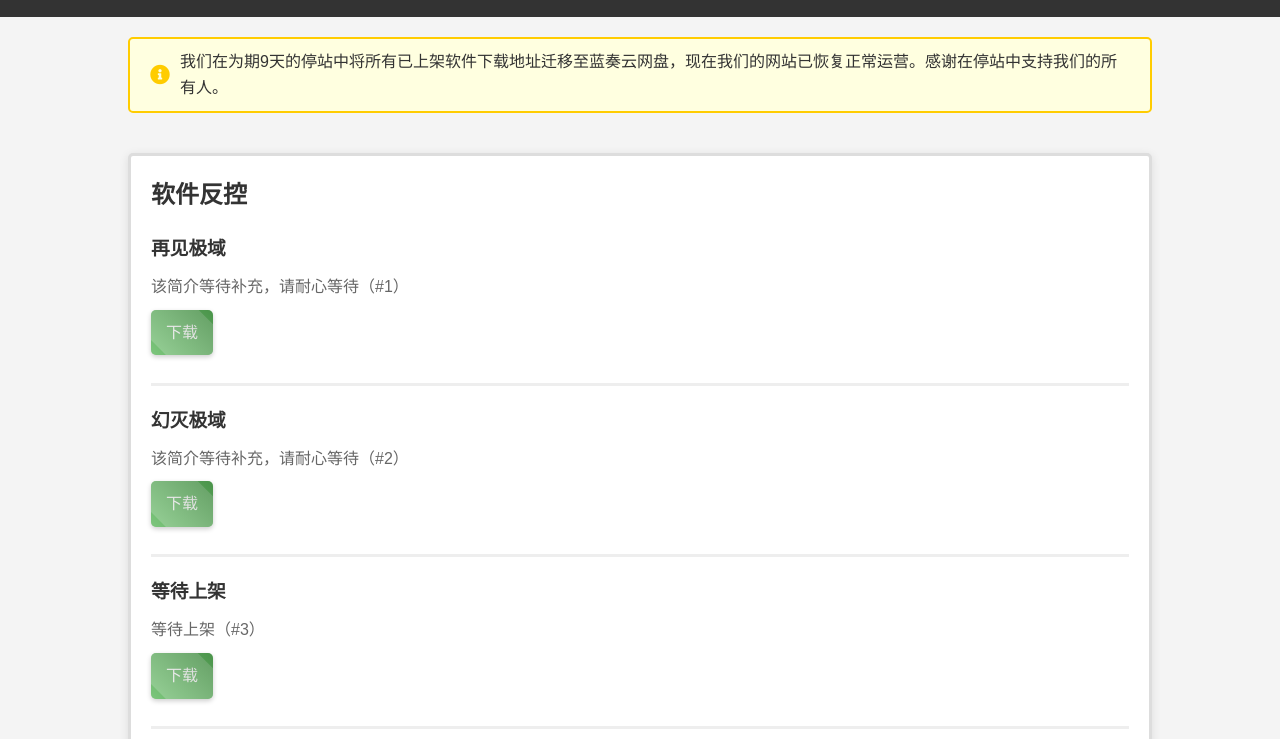
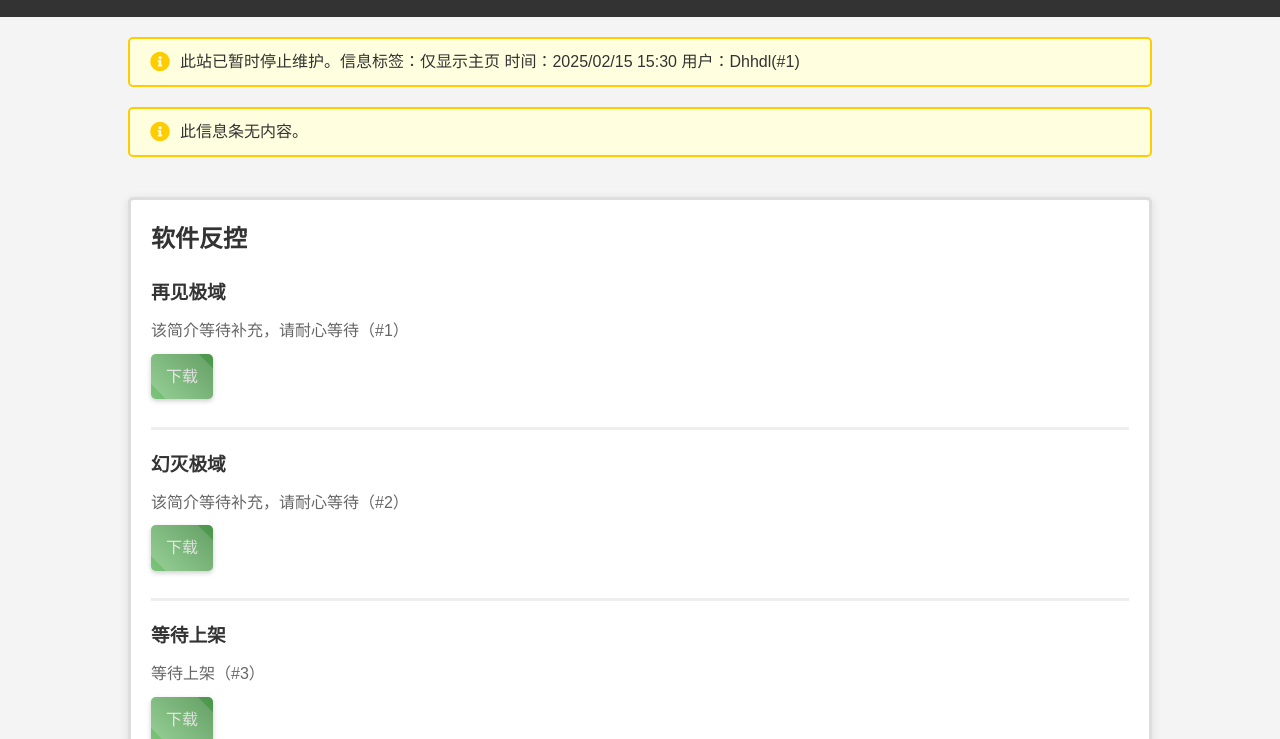
Before and after one commit to dhhdl/dhhdl.github.io, a plain HTML site: page index.html in a window 1280 px wide. Shown: the part 61-800 px from the top of the page. Drawn offline with Linux system fonts and the light colour scheme.

Commit message:
Update index.html

```diff
--- a/index.html
+++ b/index.html
@@ -23,7 +23,10 @@
     </header>
 
     <div class="alert">
-        <i class="fas fa-info-circle"></i> 我们在为期9天的停站中将所有已上架软件下载地址迁移至蓝奏云网盘，现在我们的网站已恢复正常运营。感谢在停站中支持我们的所有人。
+        <i class="fas fa-info-circle"></i> 此站已暂时停止维护。信息标签：仅显示主页 时间：2025/02/15 15:30 用户：Dhhdl(#1)
+    </div>
+    <div class="alert">
+        <i class="fas fa-info-circle"></i> 此信息条无内容。
     </div>
 
     <main class="container">
```
